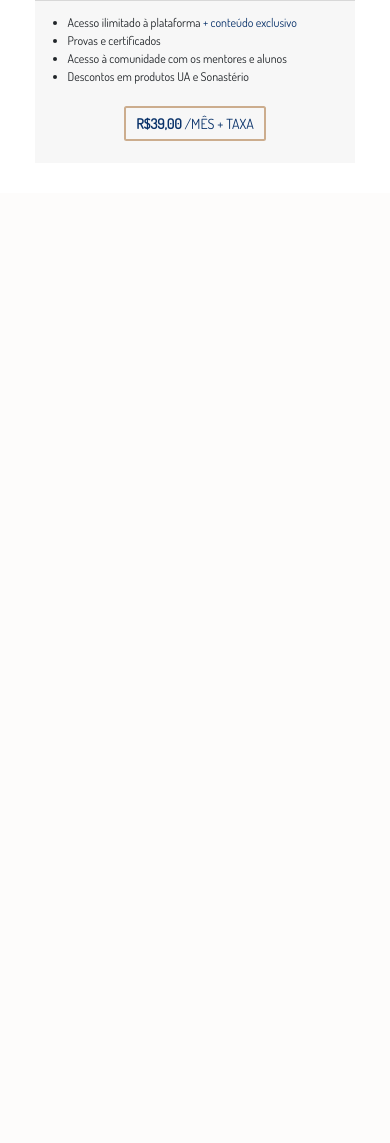
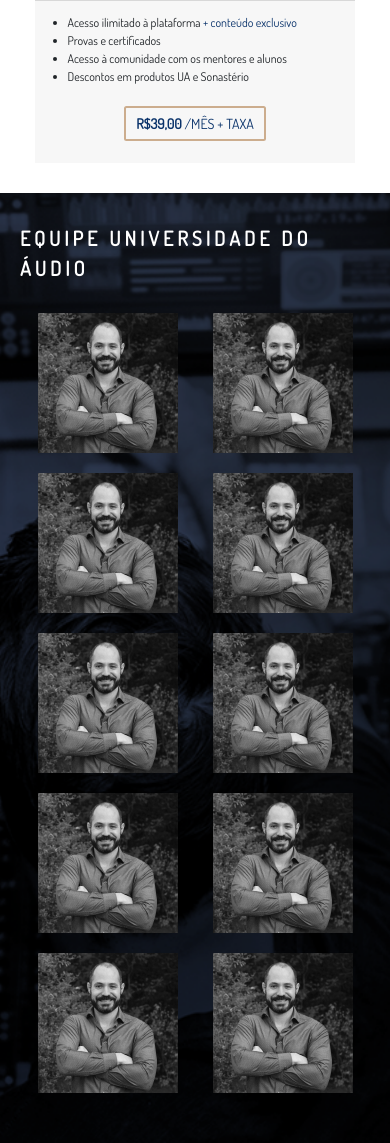
Before and after one commit to lucas-webdev/universidadedoaudio, a PHP site: page / in a window 390 px wide. Shown: the part 3316-4459 px from the top of the page. Before the commit the page ends 3457 px from the top, so only its background shows below. Run offline with PHP 8.4, Linux system fonts and the light colour scheme; some libraries are stand-ins or nearby versions.

Commit message:
Responsividade

```diff
--- a/assets/scss/exclusive.scss
+++ b/assets/scss/exclusive.scss
@@ -46,4 +46,30 @@
       }
     }
   }
+
+  @include mq('desktop-small') {
+    .section-title,
+    .section-subtitle {
+      text-align: center;
+    }
+
+    .section-title {
+      font-size: 2.8rem;
+    }
+
+    .section-subtitle {
+      font-size: 2rem;
+    }
+
+    .videos-wrapper {
+      margin-top: 25px;
+      .list-inline {
+        @include flexbox(row, center, space-around);
+        li {
+          position: relative;
+          max-width: 23%;
+        }
+      }
+    }
+  }
 }
--- a/assets/scss/main.scss
+++ b/assets/scss/main.scss
@@ -61,3 +61,4 @@ section {
 @import 'exclusive';
 @import 'testimonials';
 @import 'plans';
+@import 'team';
--- a/assets/scss/plans.scss
+++ b/assets/scss/plans.scss
@@ -56,4 +56,36 @@
     }
 
   }
+
+  @include mq('desktop-small') {
+    .container {
+      @include flexbox(row, flex-start, space-around);
+      height: 300px;
+
+      .card {
+        width: 40%;
+        height: 100%;
+        position: relative;
+        .card-header {
+          font-size: 2rem;
+        }
+
+        .card-text {
+          font-size: 1.8rem;
+        }
+
+        .btn {
+          position: absolute;
+          bottom: 30px;
+          left: 0;
+          right: 0;
+          display: block;
+          width: 170px;
+          margin: auto;
+        }
+
+      }
+    }
+
+  }
 }
--- /dev/null
+++ b/assets/scss/team.scss
@@ -0,0 +1,32 @@
+@import 'variables';
+@import 'mixins';
+
+#team {
+  @include flexbox(column);
+  padding: $sectionPaddingMobile 20px;
+  background: url('../images/bg-depoimentos.png');
+  background-size: cover;
+  background-repeat: no-repeat;
+  background-position: center;
+  height: auto;
+
+  .section-title {
+    font-weight: bold;
+    margin-bottom: 30px;
+  }
+
+  .team-members {
+    @include flexbox(row, center, space-around);
+    flex-wrap: wrap;
+
+    &--person {
+      width: 40%;
+      margin-bottom: 20px;
+
+      img {
+        width: 100%;
+        height: auto;
+      }
+    }
+  }
+}
--- a/assets/scss/what.scss
+++ b/assets/scss/what.scss
@@ -68,4 +68,80 @@
       }
     }
   }
+
+  @include mq('desktop-small') {
+    padding-bottom: 150px;
+    margin-bottom: 100px;
+
+    .section-title {
+      font-size: 3rem;
+      margin-bottom: 10px;
+    }
+    .section-subtitle {
+      font-size: 2rem;
+    }
+
+    .video-wrapper {
+      .video-content {
+        iframe {
+          width: 640px;
+          height: 400px;
+        }
+      }
+    }
+
+    .progress-bar-wrapper {
+      position: absolute;
+      top: 100%;
+      width: 80%;
+      margin-top: -75px;
+      height: 150px;
+      border-top: 5px solid $primaryBeige;
+
+      .section-title {
+        font-size: 1.6rem;
+        font-weight: bold;
+        border-bottom: 1px solid $primaryBeige;
+        width: 175px;
+        margin: 0 auto 20px;
+      }
+
+      .progress-bar-content {
+        @include flexbox();
+
+        .indicado-progress {
+
+          > span {
+            font-size: 1.6rem;
+            margin-bottom: 10px;
+          }
+
+          .progress {
+            width: 70%;
+            margin: 20px auto;
+          }
+          .progress-bar {
+            &.nao-sabe {
+              span {
+                left: 15%;
+                top: 20px;
+              }
+            }
+            &.sabe-mas-nao-sabe {
+              span {
+                left: 50%;
+                top: 25px;
+              }
+            }
+            &.acha-que-sabe {
+              span {
+                left: 75%;
+                top: 25px;
+              }
+            }
+          }
+        }
+      }
+    }
+  }
 }
--- a/dist/style/main.css
+++ b/dist/style/main.css
@@ -527,3 +590,63 @@ section {
       #plans .card .card-body .plans-btn {
         font-size: 1.4rem;
         margin-bottom: 10px; }
+  @media only screen and (min-width: 1024px) {
+    #plans .container {
+      display: flex;
+      flex-direction: row;
+      align-items: flex-start;
+      justify-content: space-around;
+      height: 300px; }
+      #plans .container .card {
+        width: 40%;
+        height: 100%;
+        position: relative; }
+        #plans .container .card .card-header {
+          font-size: 2rem; }
+        #plans .container .card .card-text {
+          font-size: 1.8rem; }
+        #plans .container .card .btn {
+          position: absolute;
+          bottom: 30px;
+          left: 0;
+          right: 0;
+          display: block;
+          width: 170px;
+          margin: auto; } }
+
+/*
+.site-header {
+    padding: 2rem;
+    font-size: 1.8rem;
+    @include mq('tablet-wide') {
+        padding-top: 4rem;
+        font-size: 2.4rem;
+    }
+}
+*/
+#team {
+  display: flex;
+  flex-direction: column;
+  align-items: center;
+  justify-content: center;
+  padding: 30px 20px;
+  background: url("../images/bg-depoimentos.png");
+  background-size: cover;
+  background-repeat: no-repeat;
+  background-position: center;
+  height: auto; }
+  #team .section-title {
+    font-weight: bold;
+    margin-bottom: 30px; }
+  #team .team-members {
+    display: flex;
+    flex-direction: row;
+    align-items: center;
+    justify-content: space-around;
+    flex-wrap: wrap; }
+    #team .team-members--person {
+      width: 40%;
+      margin-bottom: 20px; }
+      #team .team-members--person img {
+        width: 100%;
+        height: auto; }
--- a/index.html
+++ b/index.html
@@ -176,6 +176,7 @@
     </div>
     <div class="progress-bar-wrapper">
       <div class="section-title">INDICADO PARA:</div>
+      <div class="progress-bar-content">
         <div class="indicado-progress indicado-progress--nao-sabe">
           <span>Quem não sabe nada</span>
           <div class="progress">
@@ -197,6 +198,7 @@
           <div class="progress">
             <div class="progress-bar acha-que-sabe" role="progressbar" style="width: 90%;" aria-valuenow="90" aria-valuemin="0" aria-valuemax="100">
               <span>90%</span>
+            </div>
           </div>
         </div>
       </div>
@@ -312,6 +314,43 @@
       </div>
     </div>
   </section>
+  <section id="team">
+    <div class="section-title">
+      EQUIPE UNIVERSIDADE DO ÁUDIO
+    </div>
+    <div class="team-members">
+      <div class="team-members--person">
+        <img src="./dist/images/equipe/pessoa.jpeg" />
+      </div>
+      <div class="team-members--person">
+        <img src="./dist/images/equipe/pessoa.jpeg" />
+      </div>
+      <div class="team-members--person">
+        <img src="./dist/images/equipe/pessoa.jpeg" />
+      </div>
+      <div class="team-members--person">
+        <img src="./dist/images/equipe/pessoa.jpeg" />
+      </div>
+      <div class="team-members--person">
+        <img src="./dist/images/equipe/pessoa.jpeg" />
+      </div>
+      <div class="team-members--person">
+        <img src="./dist/images/equipe/pessoa.jpeg" />
+      </div>
+      <div class="team-members--person">
+        <img src="./dist/images/equipe/pessoa.jpeg" />
+      </div>
+      <div class="team-members--person">
+        <img src="./dist/images/equipe/pessoa.jpeg" />
+      </div>
+      <div class="team-members--person">
+        <img src="./dist/images/equipe/pessoa.jpeg" />
+      </div>
+      <div class="team-members--person">
+        <img src="./dist/images/equipe/pessoa.jpeg" />
+      </div>
+    </div>
+  </section>
   <script src="https://code.jquery.com/jquery-3.3.1.slim.min.js" integrity="sha384-q8i/X+965DzO0rT7abK41JStQIAqVgRVzpbzo5smXKp4YfRvH+8abtTE1Pi6jizo" crossorigin="anonymous"></script>
   <script src="https://cdnjs.cloudflare.com/ajax/libs/popper.js/1.14.3/umd/popper.min.js" integrity="sha384-ZMP7rVo3mIykV+2+9J3UJ46jBk0WLaUAdn689aCwoqbBJiSnjAK/l8WvCWPIPm49" crossorigin="anonymous"></script>
   <script src="https://stackpath.bootstrapcdn.com/bootstrap/4.1.3/js/bootstrap.min.js" integrity="sha384-ChfqqxuZUCnJSK3+MXmPNIyE6ZbWh2IMqE241rYiqJxyMiZ6OW/JmZQ5stwEULTy" crossorigin="anonymous"></script>
```
Also changed, not shown: other parts of dist/style/main.css (+63 -0 lines), dist/images/equipe/pessoa.jpeg (added). Lines whose indentation alone changed are shown as unchanged.
